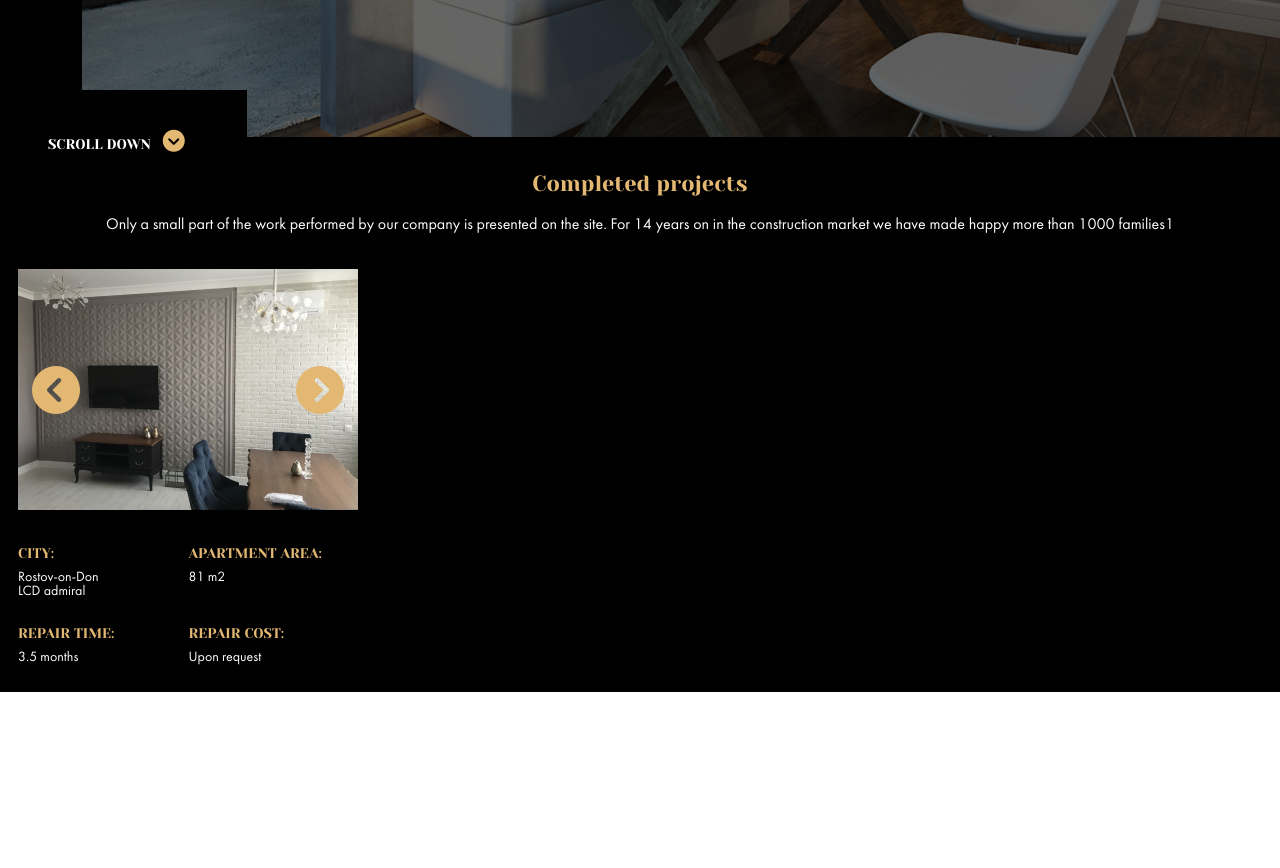
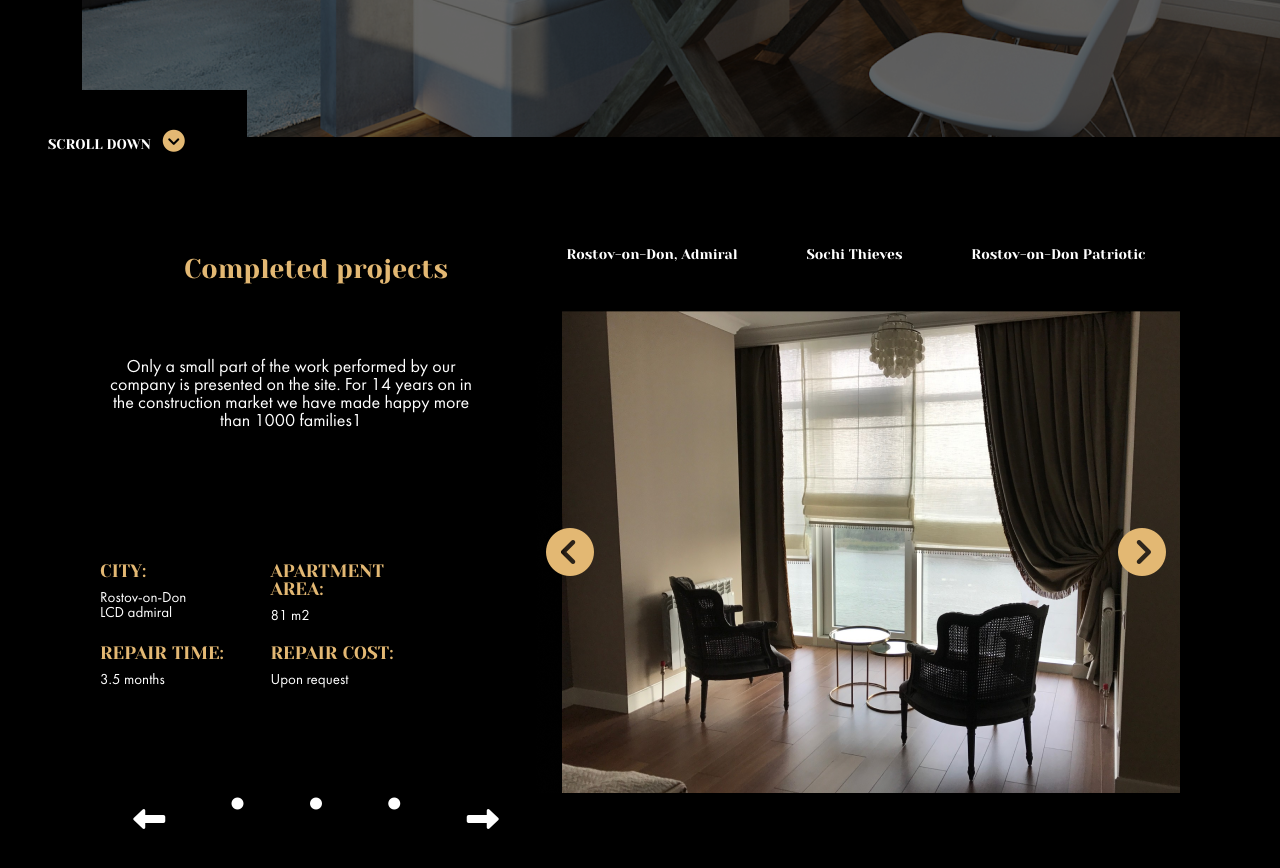
Before and after one commit to madjack99/repair-design-project, a plain HTML site: page index.html in a window 1280 px wide. Shown: the part 660-1528 px from the top of the page. Before the commit the page ends 1352 px from the top, so only its background shows below. Drawn offline with nearby package versions, Linux system fonts and the light colour scheme.

Commit message:
feat: add projects to desktop

```diff
--- a/index.html
+++ b/index.html
@@ -69,6 +69,17 @@
         </div>
       </section>
       <section class="projects">
+        <ul class="project-nav">
+          <li class="project-nav__item">
+            <a href="#" class="project-nav__link">Rostov-on-Don, Admiral</a>
+          </li>
+          <li class="project-nav__item">
+            <a href="#" class="project-nav__link">Sochi Thieves</a>
+          </li>
+          <li class="project-nav__item">
+            <a href="#" class="project-nav__link">Rostov-on-Don Patriotic</a>
+          </li>
+        </ul>
         <h2 class="projects__header">Completed projects</h2>
         <p class="projects__text">
           Only a small part of the work performed by our company is presented on
@@ -100,6 +111,13 @@
             <p class="project-item__text">Upon request</p>
           </div>
         </div>
+        <div class="pagination">
+          <i class="fas fa-long-arrow-alt-left fa-2x pagination__item"></i>
+          <i class="fas fa-circle fa-xs pagination__item"></i>
+          <i class="fas fa-circle fa-xs pagination__item"></i>
+          <i class="fas fa-circle fa-xs pagination__item"></i>
+          <i class="fas fa-long-arrow-alt-right fa-2x pagination__item"></i>
+        </div>
       </section>
     </main>
     <script src="index.js"></script>
--- a/styles/_projects.scss
+++ b/styles/_projects.scss
@@ -1,6 +1,10 @@
 .projects {
   padding: 36px 18px 0 18px;
   background: $tertiary;
+
+  .project-nav {
+    display: none;
+  }
 
   .projects__header {
     margin-bottom: 22px;
@@ -55,9 +59,89 @@
       color: $secondary;
     }
   }
+
+  .pagination {
+    display: none;
+  }
 }
 
 @media only screen and (min-width: 375px) {
+  .projects {
+    display: flex;
+    flex-direction: column;
+    align-items: center;
+
+    .project-nav {
+      display: flex;
+      justify-content: space-around;
+      margin-bottom: 50px;
+      font-family: "YesevaOne", sans-serif;
+      font-size: 14px;
+
+      .project-nav__link {
+        &:hover {
+          color: $primary;
+        }
+      }
+    }
+  }
 }
+
 @media only screen and (min-width: 768px) {
+  .projects {
+    display: grid;
+    grid-template-columns: 40% 60%;
+    padding: 110px 100px 0 100px;
+
+    .project-nav {
+      grid-column: 2/3;
+    }
+
+    .projects__header {
+      grid-column: 1/2;
+      grid-row: 1/2;
+      font-size: 27px;
+    }
+
+    .projects__text {
+      grid-column: 1/2;
+      padding-right: 50px;
+      font-size: 18px;
+    }
+
+    .projects__gallery {
+      grid-column: 2/3;
+      grid-row: 2/5;
+      width: 100%;
+      height: 482px;
+      margin-bottom: 90px;
+      background: url("../assets/images/projectImageDesktop.png");
+      background-repeat: no-repeat;
+    }
+
+    .project__info {
+      grid-column: 1/2;
+
+      .project-item__title {
+        font-size: 18px;
+      }
+
+      .project-item__text {
+        font-size: 15px;
+      }
+    }
+
+    .pagination {
+      display: flex;
+      justify-content: space-around;
+
+      .pagination__item {
+        color: $secondary;
+
+        &:hover {
+          cursor: pointer;
+        }
+      }
+    }
+  }
 }
```
Also changed, not shown: assets/images/projectImageDesktop.png (added), src/style.css, 1 other file.
